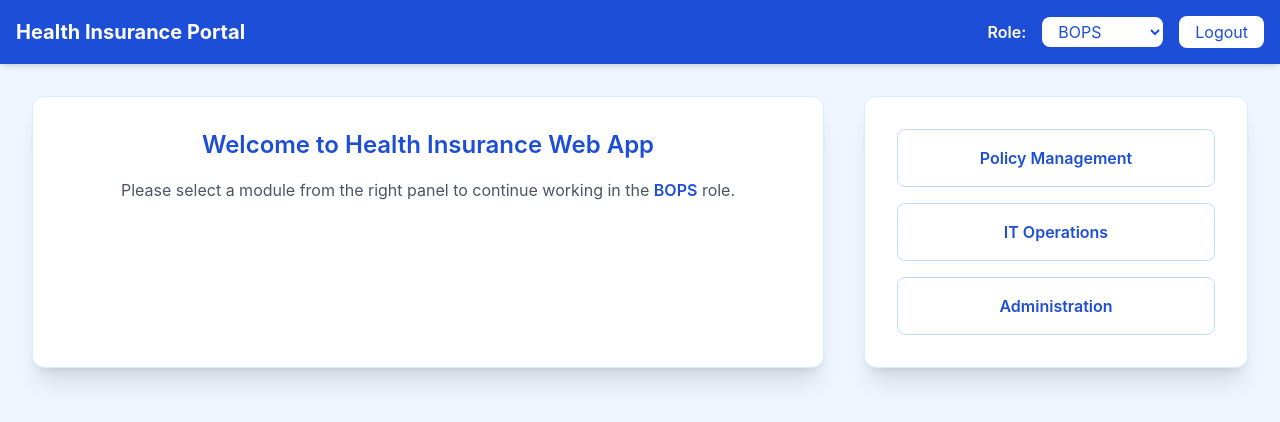
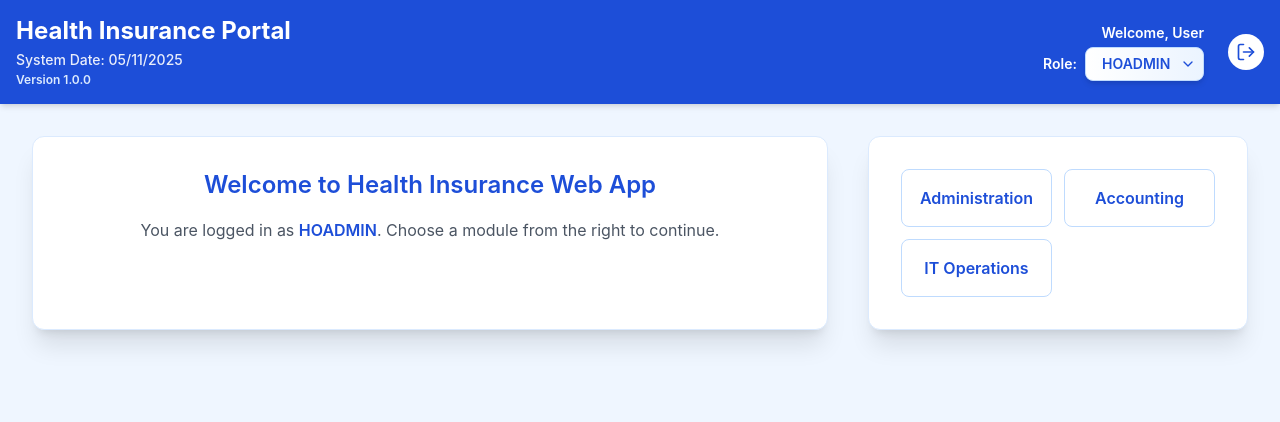
Before and after one commit to avinandankundu6296-cyber/Health-Insurance, a plain HTML site: page home.html in a window 1280 px wide. Drawn offline with nearby package versions, Linux system fonts and the light colour scheme; files that its build step writes are made by us from their sources.

Commit message:
Update home.html

```diff
--- a/home.html
+++ b/home.html
@@ -4,44 +4,108 @@
   <meta charset="UTF-8">
   <title>Home | Health Insurance App</title>
   <script src="https://cdn.tailwindcss.com"></script>
+  <script src="https://unpkg.com/lucide@latest"></script>
   <link rel="stylesheet" href="assets/css/style.css">
+
+  <style>
+    /* Dropdown Styling and Animations */
+    select {
+      transition: all 0.3s ease;
+      background: linear-gradient(to right, #ffffff, #ebf4ff);
+    }
+    select:hover {
+      border-color: #2563eb;
+    }
+    select:focus {
+      outline: none;
+      transform: scale(1.03);
+      box-shadow: 0 0 0 4px rgba(37, 99, 235, 0.3);
+      border-color: #2563eb;
+    }
+    option {
+      background-color: #fff;
+      color: #1d4ed8;
+      font-weight: 500;
+    }
+
+    .dropdown-wrapper:focus-within .dropdown-arrow {
+      transform: rotate(180deg);
+      transition: transform 0.3s ease;
+    }
+
+    #moduleList {
+      transition: opacity 0.4s ease, transform 0.4s ease;
+    }
+
+    #moduleList.fade-out {
+      opacity: 0;
+      transform: translateY(10px);
+    }
+    #moduleList.fade-in {
+      opacity: 1;
+      transform: translateY(0);
+    }
+  </style>
 </head>
+
 <body class="bg-blue-50 min-h-screen">
   <!-- Navbar -->
-  <nav class="bg-blue-700 text-white p-4 flex justify-between items-center sticky top-0 shadow-md">
-    <h1 class="text-xl font-bold">Health Insurance Portal</h1>
+  <nav class="bg-blue-700 text-white p-4 flex justify-between items-center sticky top-0 shadow-md z-20">
+    <!-- Left Section: Title + Date + Version -->
+    <div>
+      <h1 class="text-2xl font-bold leading-tight">Health Insurance Portal</h1>
+      <p id="systemDate" class="text-sm text-white/90 font-medium mt-1"></p>
+      <p class="text-xs text-blue-100 font-semibold mt-0.5">Version 1.0.0</p>
+    </div>
 
-    <!-- Role Dropdown inside Navbar -->
-    <div class="flex items-center space-x-4">
-      <label for="roleSelect" class="font-semibold text-white">Role:</label>
-      <select id="roleSelect" onchange="displayModules()"
-              class="text-blue-700 bg-white px-3 py-1 rounded-lg focus:ring-2 focus:ring-blue-500">
-        <option value="COPS">COPS</option>
-        <option value="BOPS" selected>BOPS</option>
-        <option value="HOADMIN">HOADMIN</option>
-        <option value="UWR">UWR</option>
-        <option value="COQC">COQC</option>
-      </select>
+    <!-- Right Section -->
+    <div class="flex items-center space-x-6">
+      <!-- Welcome + Dropdown -->
+      <div class="flex flex-col items-end">
+        <p id="welcomeUser" class="font-semibold text-sm">Welcome, User</p>
 
-      <button onclick="logout()" class="bg-white text-blue-700 px-4 py-1 rounded-lg hover:bg-blue-100">Logout</button>
+        <!-- Improved Dropdown -->
+        <div class="flex items-center space-x-2 mt-1 relative dropdown-wrapper">
+          <label for="roleSelect" class="font-semibold text-white text-sm">Role:</label>
+          <div class="relative">
+            <select id="roleSelect" onchange="animatedModuleSwitch()"
+                    class="appearance-none text-blue-700 bg-white font-semibold px-4 py-1.5 pr-8 rounded-lg shadow-md border border-blue-200 cursor-pointer hover:border-blue-400 focus:ring-2 focus:ring-blue-500 focus:border-blue-400 transition duration-200 text-sm">
+              <option value="COPS">COPS</option>
+              <option value="BOPS">BOPS</option>
+              <option value="HOADMIN" selected>HOADMIN</option>
+              <option value="UWR">UWR</option>
+              <option value="COQC">COQC</option>
+            </select>
+            <i data-lucide="chevron-down" class="dropdown-arrow absolute right-2 top-1/2 -translate-y-1/2 text-blue-700 pointer-events-none w-4 h-4 transition-transform duration-300"></i>
+          </div>
+        </div>
+      </div>
+
+      <!-- Logout Icon -->
+      <button onclick="logout()"
+              class="flex items-center justify-center bg-white text-blue-700 p-2 rounded-full hover:bg-blue-100 transition"
+              title="Logout">
+        <i data-lucide="log-out" class="w-5 h-5"></i>
+      </button>
     </div>
   </nav>
 
-  <!-- Main Section -->
+  <!-- Main Content -->
   <main class="flex flex-row p-8 gap-10 justify-between">
     <!-- Left Info Panel -->
     <div class="flex-1 bg-white shadow-xl rounded-xl p-8 border border-blue-100">
       <h2 class="text-2xl font-semibold text-blue-700 mb-4 text-center">Welcome to Health Insurance Web App</h2>
       <p class="text-gray-600 text-center leading-relaxed">
-        Please select a module from the right panel to continue working in the
-        <span class="text-blue-700 font-semibold" id="currentRole">BOPS</span> role.
+        You are logged in as
+        <span class="text-blue-700 font-semibold" id="currentRole">HOADMIN</span>.
+        Choose a module from the right to continue.
       </p>
     </div>
 
-    <!-- Right Panel (Modules only, no heading or button) -->
-    <div class="w-96 bg-white shadow-xl rounded-xl p-8 border border-blue-100">
-      <div id="moduleList" class="flex flex-col gap-4">
-        <!-- Modules will be injected dynamically -->
+    <!-- Right Side: Module Grid -->
+    <div class="w-[380px] bg-white shadow-xl rounded-xl p-8 border border-blue-100">
+      <div id="moduleList" class="grid grid-cols-2 gap-3">
+        <!-- Modules dynamically generated -->
       </div>
     </div>
   </main>
@@ -49,10 +113,35 @@
   <script src="assets/js/main.js"></script>
 
   <script>
-    // Auto-load BOPS modules on page load
+    // 🗓️ System Date (DD/MM/YYYY)
+    function setSystemDate() {
+      const now = new Date();
+      const dd = String(now.getDate()).padStart(2, '0');
+      const mm = String(now.getMonth() + 1).padStart(2, '0');
+      const yyyy = now.getFullYear();
+      document.getElementById('systemDate').textContent = `System Date: ${dd}/${mm}/${yyyy}`;
+    }
+    setSystemDate();
+
+    // 👋 Initialize
     document.addEventListener("DOMContentLoaded", () => {
+      const user = localStorage.getItem("loggedInUser") || "User";
+      document.getElementById("welcomeUser").textContent = `Welcome, ${user}`;
       displayModules();
+      lucide.createIcons();
     });
+
+    // ✨ Animated module switch
+    function animatedModuleSwitch() {
+      const list = document.getElementById('moduleList');
+      list.classList.add('fade-out');
+      setTimeout(() => {
+        displayModules();
+        list.classList.remove('fade-out');
+        list.classList.add('fade-in');
+        setTimeout(() => list.classList.remove('fade-in'), 400);
+      }, 300);
+    }
   </script>
 </body>
 </html>
```
